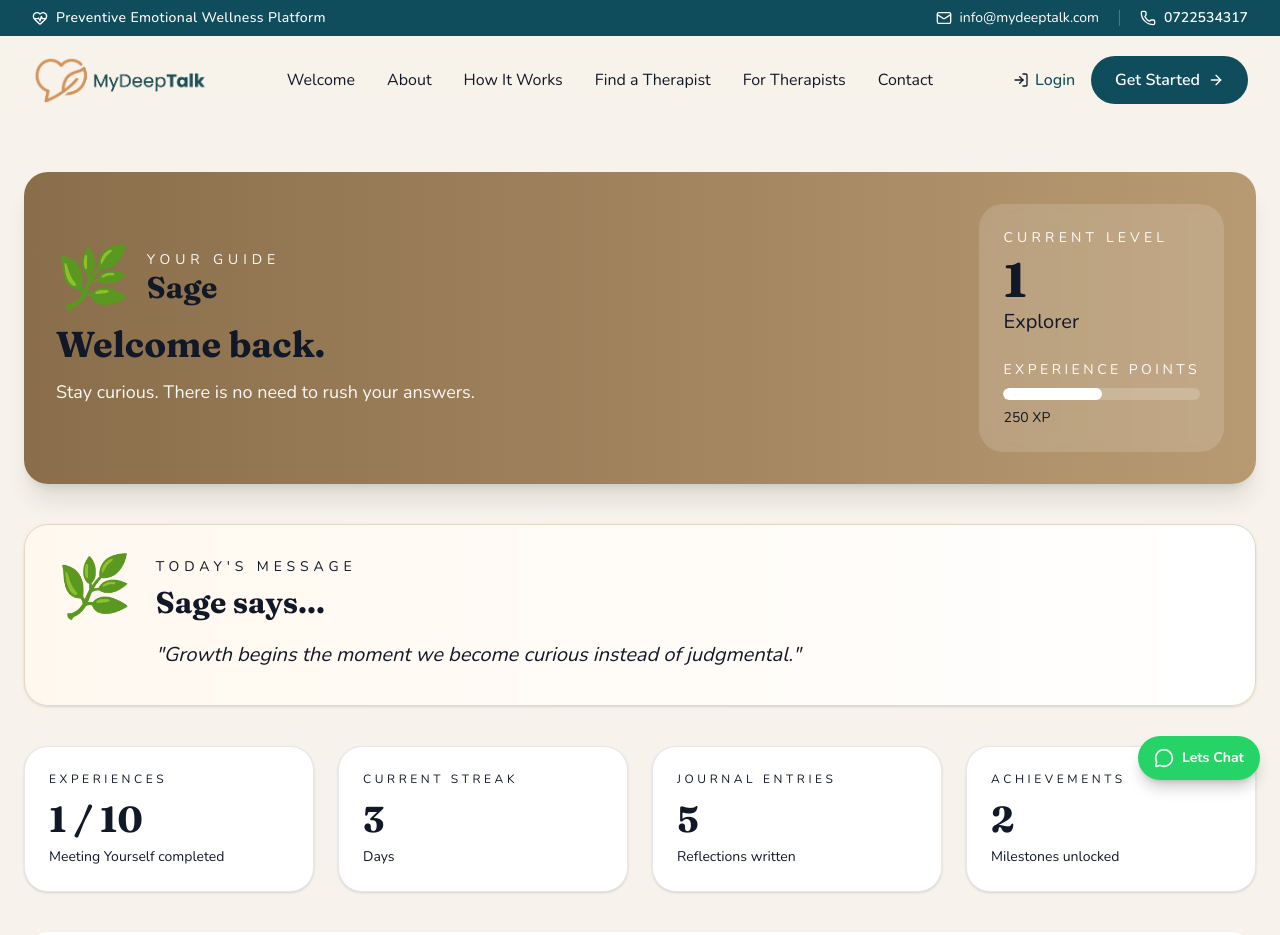
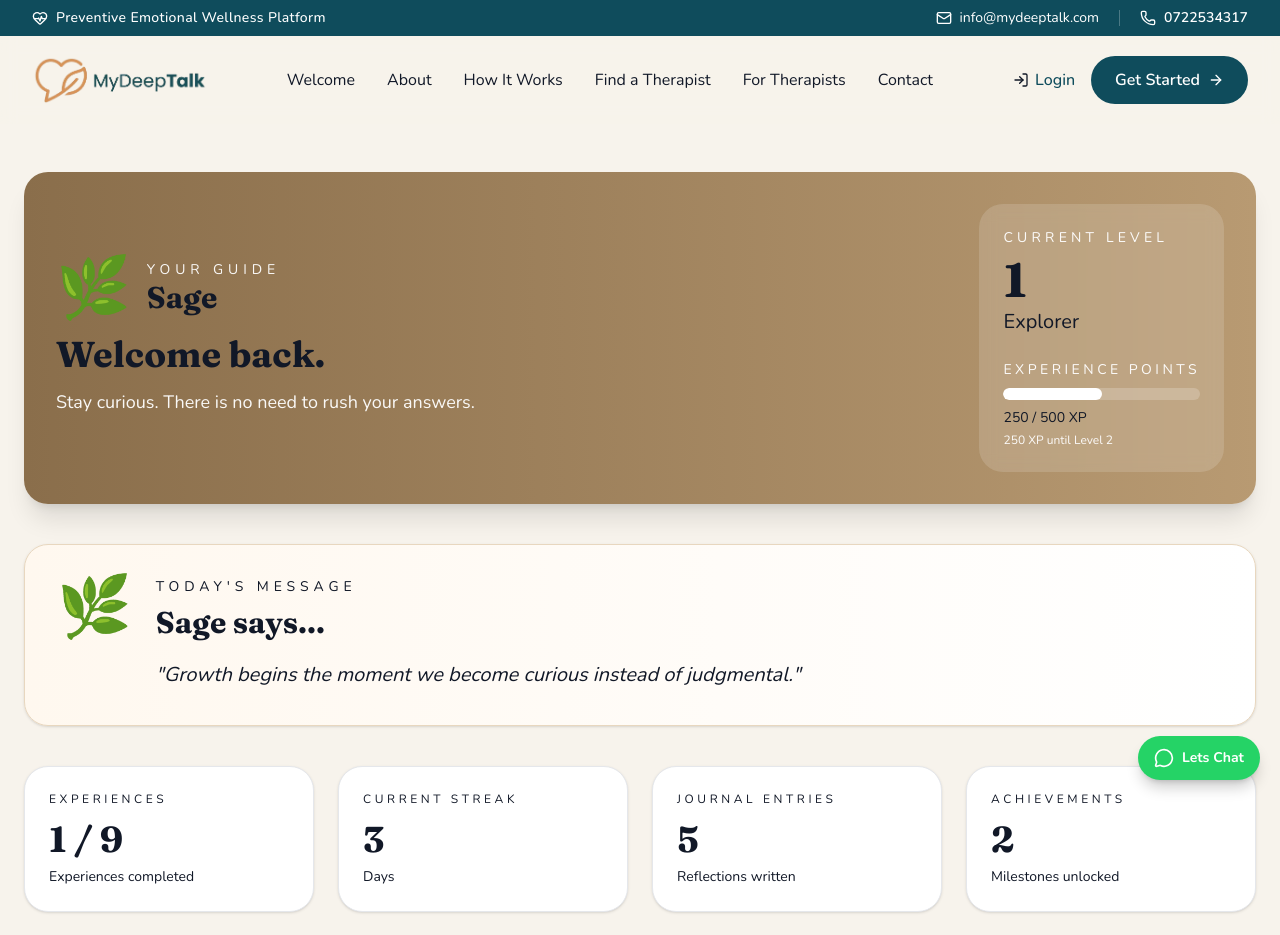
Before and after one commit to vkeya/mydeeptalk-app, a Next.js app: page /journey/dashboard in a window 1280 px wide. Shown: the top 935 px of the page. Built offline with nearby package versions, Linux system fonts and the light colour scheme; no server answers.

Commit message:
update journey action file

```diff
--- a/app/journey/dashboard/page.tsx
+++ b/app/journey/dashboard/page.tsx
@@ -1,11 +1,14 @@
 import JourneyDashboard from "@/components/journey/JourneyDashboard";
+import { JourneyProvider } from "@/context/JourneyProvider";
 
 export default function JourneyDashboardPage() {
   return (
-    <main className="min-h-screen bg-[#F7F3EC] px-6 py-12">
-      <div className="mx-auto max-w-7xl">
-        <JourneyDashboard />
-      </div>
-    </main>
+    <JourneyProvider>
+      <main className="min-h-screen bg-[#F7F3EC] px-6 py-12">
+        <div className="mx-auto max-w-7xl">
+          <JourneyDashboard />
+        </div>
+      </main>
+    </JourneyProvider>
   );
 }
--- a/components/journey/JourneyHero.tsx
+++ b/components/journey/JourneyHero.tsx
@@ -2,16 +2,18 @@
 
 import useGuide from "@/hooks/useGuide";
 import { useJourney } from "@/context/JourneyContext";
+import { getJourneyProgress } from "@/lib/journey/progressEngine";
+import { calculateXP } from "@/lib/journey/xpEngine";
 
 export default function JourneyHero() {
   const guide = useGuide();
-  const { state } = useJourney();
+
 
   // Placeholder values for now.
   // These will later come from the XP engine.
-  const level = 1;
-  const title = "Explorer";
-  const xp = 250;
+  const progress = getJourneyProgress();
+
+  const xp = calculateXP(progress.totalXP);
 
   return (
     <section className="overflow-hidden rounded-3xl bg-gradient-to-r from-[#8A6E4B] to-[#B89A72] p-8 text-white shadow-xl">
@@ -57,11 +59,11 @@ export default function JourneyHero() {
           </p>
 
           <h3 className="mt-2 text-5xl font-bold">
-            {level}
+            {xp.level}
           </h3>
 
           <p className="mt-1 text-xl">
-            {title}
+            {xp.title}
           </p>
 
           <div className="mt-6">
@@ -74,14 +76,20 @@ export default function JourneyHero() {
 
               <div
                 className="h-full rounded-full bg-white"
-                style={{ width: "50%" }}
+                style={{
+				  width: `${xp.percentage}%`,
+				  }}
               />
 
             </div>
 
             <p className="mt-2 text-sm">
-              {xp} XP
+              {xp.currentXP} / {xp.nextLevelXP} XP
             </p>
+
+			<p className="mt-1 text-xs text-white/70">
+  {xp.nextLevelXP - xp.currentXP} XP until Level {xp.level + 1}
+</p>
 
           </div>
 
--- a/components/journey/JourneyStats.tsx
+++ b/components/journey/JourneyStats.tsx
@@ -1,4 +1,6 @@
 "use client";
+
+import { getJourneyProgress } from "@/lib/journey/progressEngine";
 
 interface StatCardProps {
   label: string;
@@ -33,30 +35,33 @@ function StatCard({
 }
 
 export default function JourneyStats() {
+
+	const progress = getJourneyProgress();
+
   return (
     <section className="grid gap-6 md:grid-cols-2 xl:grid-cols-4">
 
       <StatCard
-        label="Experiences"
-        value="1 / 10"
-        subtitle="Meeting Yourself completed"
-      />
+  label="Experiences"
+  value={`${progress.completedExperiences.length} / 9`}
+  subtitle="Experiences completed"
+/>
 
       <StatCard
         label="Current Streak"
-        value="3"
+        value={progress.currentStreak}
         subtitle="Days"
       />
 
       <StatCard
         label="Journal Entries"
-        value="5"
+        value={progress.journalEntries}
         subtitle="Reflections written"
       />
 
       <StatCard
         label="Achievements"
-        value="2"
+        value={progress.achievements}
         subtitle="Milestones unlocked"
       />
 
--- /dev/null
+++ b/context/JourneyProvider.tsx
@@ -0,0 +1,69 @@
+"use client";
+
+import {
+  createContext,
+  useContext,
+  useEffect,
+  useState,
+  ReactNode,
+} from "react";
+
+import {
+  JourneyProgress,
+  getJourneyProgress,
+} from "@/lib/journey/progressEngine";
+
+import { loadJourneyProgress } from "@/lib/journey/storage";
+
+interface JourneyProviderValue {
+  progress: JourneyProgress;
+
+  setProgress: React.Dispatch<
+    React.SetStateAction<JourneyProgress>
+  >;
+}
+
+const JourneyProgressContext =
+  createContext<JourneyProviderValue | null>(null);
+
+export function JourneyProvider({
+  children,
+}: {
+  children: ReactNode;
+}) {
+  const [progress, setProgress] =
+    useState<JourneyProgress>(getJourneyProgress());
+
+  useEffect(() => {
+    const saved = loadJourneyProgress();
+
+    if (saved) {
+      setProgress(saved);
+    }
+  }, []);
+
+  return (
+    <JourneyProgressContext.Provider
+      value={{
+        progress,
+        setProgress,
+      }}
+    >
+      {children}
+    </JourneyProgressContext.Provider>
+  );
+}
+
+export function useJourneyProgress() {
+  const context = useContext(
+    JourneyProgressContext
+  );
+
+  if (!context) {
+    throw new Error(
+      "useJourneyProgress must be used inside JourneyProvider."
+    );
+  }
+
+  return context;
+}
--- /dev/null
+++ b/lib/journey/journeyActions.ts
@@ -0,0 +1,46 @@
+import { JourneyProgress } from "./progressEngine";
+import { saveJourneyProgress } from "./storage";
+
+export function completeExperience(
+  progress: JourneyProgress,
+  experienceId: number,
+  xpReward: number
+): JourneyProgress {
+
+  // Prevent duplicate completion
+  if (progress.completedExperiences.includes(experienceId)) {
+    return progress;
+  }
+
+  const completedExperiences = [
+    ...progress.completedExperiences,
+    experienceId,
+  ];
+
+  const unlockedExperiences = [
+    ...new Set([
+      ...progress.unlockedExperiences,
+      experienceId + 1,
+    ]),
+  ];
+
+  const updated: JourneyProgress = {
+    ...progress,
+
+    completedExperiences,
+
+    unlockedExperiences,
+
+    currentExperience: experienceId + 1,
+
+    totalXP: progress.totalXP + xpReward,
+
+    achievements: progress.achievements + 1,
+
+    journalEntries: progress.journalEntries + 1,
+  };
+
+  saveJourneyProgress(updated);
+
+  return updated;
+}
--- a/lib/journey/progressEngine.ts
+++ b/lib/journey/progressEngine.ts
@@ -8,11 +8,15 @@ export interface JourneyProgress {
   totalXP: number;
 
   currentLevel: number;
+
+  currentStreak: number;
+
+  journalEntries: number;
+
+  achievements: number;
 }
 
 export function getJourneyProgress(): JourneyProgress {
-  // Placeholder values.
-  // Later this will come from Firestore.
   return {
     currentExperience: 2,
 
@@ -23,19 +27,25 @@ export function getJourneyProgress(): JourneyProgress {
     totalXP: 250,
 
     currentLevel: 1,
+
+    currentStreak: 3,
+
+    journalEntries: 5,
+
+    achievements: 2,
   };
 }
 
 export function isExperienceUnlocked(
   experienceId: number,
   progress: JourneyProgress
-) {
+): boolean {
   return progress.unlockedExperiences.includes(experienceId);
 }
 
 export function isExperienceCompleted(
   experienceId: number,
   progress: JourneyProgress
-) {
+): boolean {
   return progress.completedExperiences.includes(experienceId);
 }
--- /dev/null
+++ b/lib/journey/storage.ts
@@ -0,0 +1,39 @@
+import { JourneyProgress } from "./progressEngine";
+
+const STORAGE_KEY = "mydeeptalk_journey_progress";
+
+export function saveJourneyProgress(
+  progress: JourneyProgress
+) {
+  if (typeof window === "undefined") return;
+
+  localStorage.setItem(
+    STORAGE_KEY,
+    JSON.stringify(progress)
+  );
+}
+
+export function loadJourneyProgress():
+  | JourneyProgress
+  | null {
+
+  if (typeof window === "undefined") {
+    return null;
+  }
+
+  const saved = localStorage.getItem(STORAGE_KEY);
+
+  if (!saved) return null;
+
+  try {
+    return JSON.parse(saved) as JourneyProgress;
+  } catch {
+    return null;
+  }
+}
+
+export function clearJourneyProgress() {
+  if (typeof window === "undefined") return;
+
+  localStorage.removeItem(STORAGE_KEY);
+}
```
